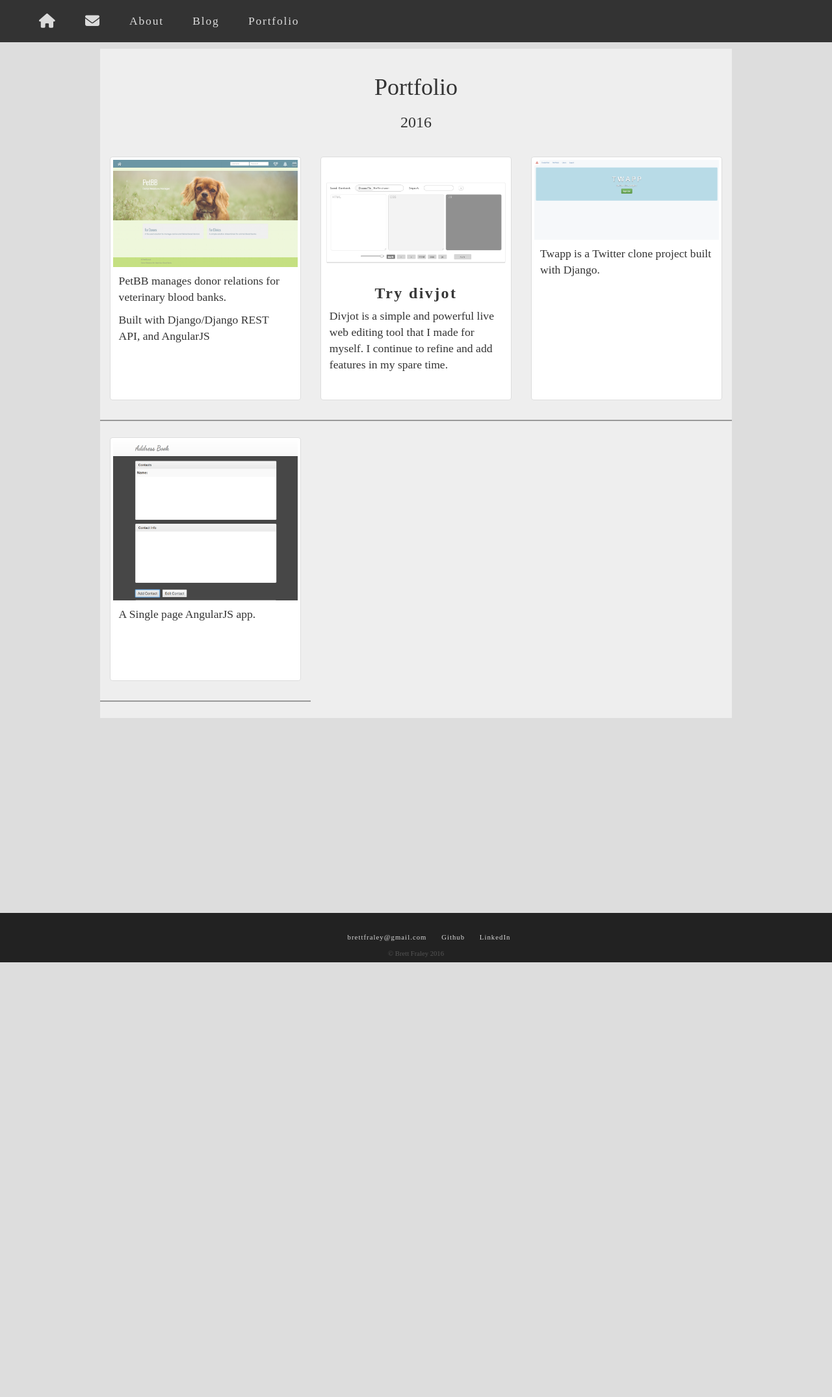
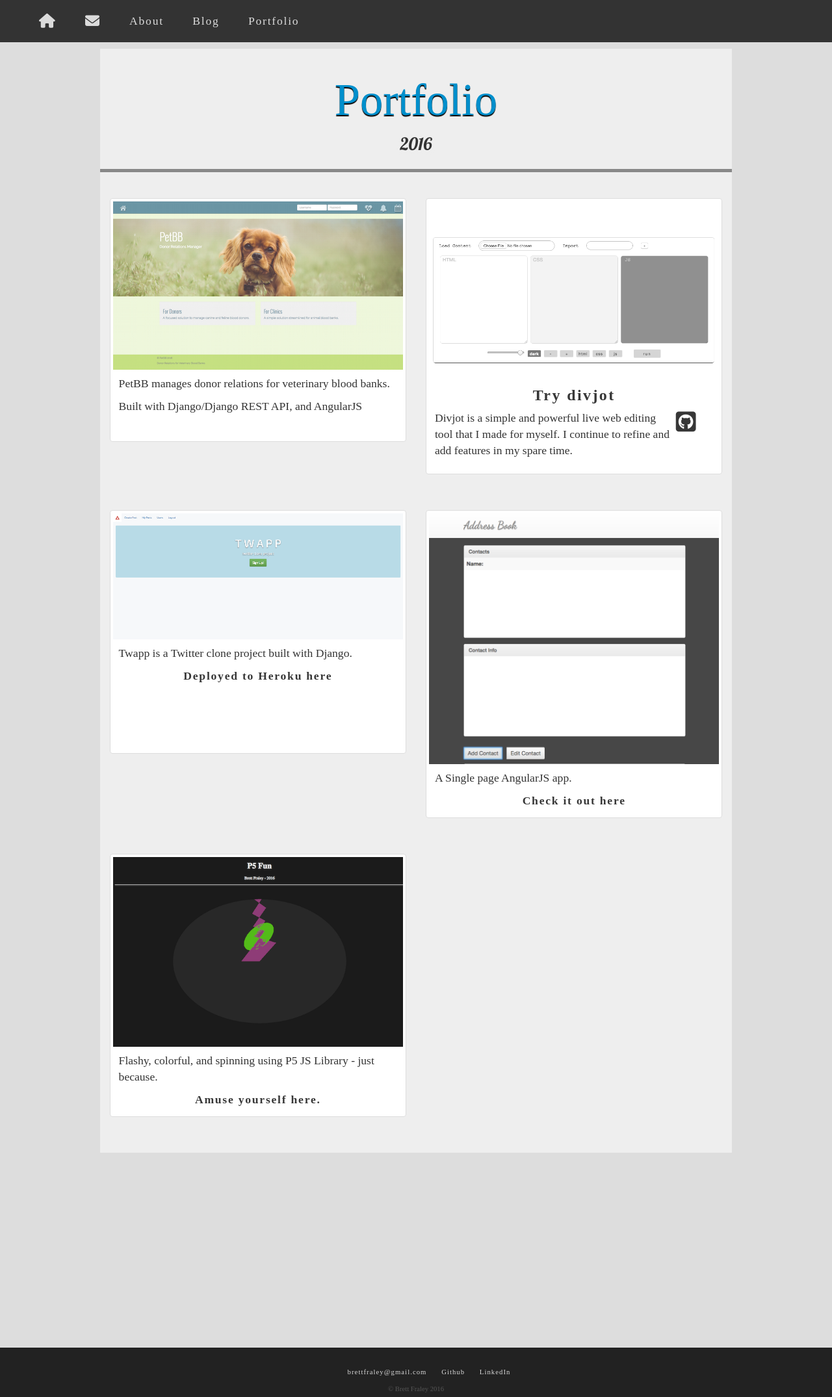
Before and after one commit to bFraley/bFraley.github.io, a Jekyll site: the page built from portfolio.html, in a window 1280 px wide. Shown: the whole page at 65% size. Built offline with Jekyll 4.4.1, drawn with Linux system fonts in a browser that asks for light colours; nearby versions of some CDN libraries; some web fonts are replaced; before the commit the page ends 1481 px from its top, so only the background shows below that.

Commit message:
add p5 thing app to portfolio, and add links to deployed sites

```diff
--- a/blog.html
+++ b/blog.html
@@ -3,8 +3,10 @@ layout: posts
 title: Blog
 ---
 
-<h1 id="blog-heading">blog</h1>
+<div class="page-header">
+  <h1 id="blog-heading">Blog</h1>
   <p id="blog-subheading">webdev, bootcamp, my projects, &amp; code.</p>
+</div>
 
 <article class="home-article blog-list">
   <ul>
@@ -14,7 +16,6 @@ title: Blog
         <span>{{ post.date | date: "%b %d, %Y" }}</span>
         <hr>
       </li>
-
     {% endfor %}
   </ul>
 </article>
--- a/portfolio.html
+++ b/portfolio.html
@@ -8,12 +8,12 @@ title: Blog
   <div class="row">
 
     <div class="page-header">
-      <h1 class="blog-header">Portfolio</h1>
-      <h3 class="blog-subheading">2016</h3>
+      <h1 id="blog-heading">Portfolio</h1>
+      <p id="blog-subheading">2016</p>
     </div>
 
     <!-- petbb -->
-    <div class="col-sm-6 col-md-4 portfolio-item">
+    <div class="col-sm-6 portfolio-item">
       <div class="thumbnail">
         <a href="#">
           <img class="img-responsive" src="images/petbb.png" alt="">
@@ -28,7 +28,7 @@ title: Blog
     </div>  <!-- end div class: col -->
 
     <!-- divjot -->
-    <div class="col-sm-6 col-md-4 portfolio-item">
+    <div class="col-sm-6 portfolio-item">
       <div class="thumbnail">
         <a href="#">
           <img class="img-responsive" src="images/divjot.png" alt="">
@@ -36,6 +36,8 @@ title: Blog
 
         <div class="caption">
           <h3><a href="https://bFraley.github.io/divjot">Try divjot </a></h3>
+          <a href="https://github.com/bfraley/divjot">
+        <i class="fa fa-github-square fa-2x" aria-hidden="true"></i></a>
           <p>Divjot is a simple and powerful live web editing tool that I made for myself.
           I continue to refine and add features in my spare time.</p>
         </div>
@@ -44,7 +46,7 @@ title: Blog
     </div>  <!-- end div class: col -->
 
     <!-- twapp -->
-    <div class="col-sm-6 col-md-4 portfolio-item">
+    <div class="col-sm-6 portfolio-item">
       <div class="thumbnail">
         <a href="#">
           <img class="img-responsive" src="images/twapp1.png" alt="">
@@ -52,13 +54,14 @@ title: Blog
 
         <div class="caption">
           <p>Twapp is a Twitter clone project built with Django.</p>
+          <a href="twapp-brett.herokuapp.com">Deployed to Heroku here</a>
         </div>
 
       </div>  <!-- end div class: thumbnail-->
     </div>  <!-- end div class: col -->
 
     <!-- address-book -->
-    <div class="col-sm-6 col-md-4 portfolio-item">
+    <div class="col-sm-6 portfolio-item">
       <div class="thumbnail">
         <a href="#">
           <img class="img-responsive" src="images/address-book.png" alt="">
@@ -66,6 +69,22 @@ title: Blog
 
         <div class="caption">
           <p>A Single page AngularJS app.</p>
+          <a href="https://bfraley.github.io/angular-address-book">Check it out here</a>
+        </div>
+
+      </div>  <!-- end div class: thumbnail-->
+    </div>  <!-- end div class: col -->
+
+    <!-- p5 thing -->
+    <div class="col-sm-6 portfolio-item">
+      <div class="thumbnail">
+        <a href="#">
+          <img class="img-responsive" src="images/myp5.png" alt="">
+        </a>
+
+        <div class="caption">
+          <p>Flashy, colorful, and spinning using P5 JS Library - just because.</p>
+          <a href="https://bfraley.github.io/myp5">Amuse yourself here.</a>
         </div>
 
       </div>  <!-- end div class: thumbnail-->
--- a/styles.css
+++ b/styles.css
@@ -264,7 +264,6 @@ article a:hover {
 
 .portfolio-item {
     margin-bottom: 25px;
-    border-bottom:solid 2px #999;
     padding-bottom: 10px;
 }
 
```
Also changed, not shown: other parts of portfolio.html (+1 -1 lines), images/myp5.png (added), 2 other files. Lines whose indentation alone changed are shown as unchanged.
